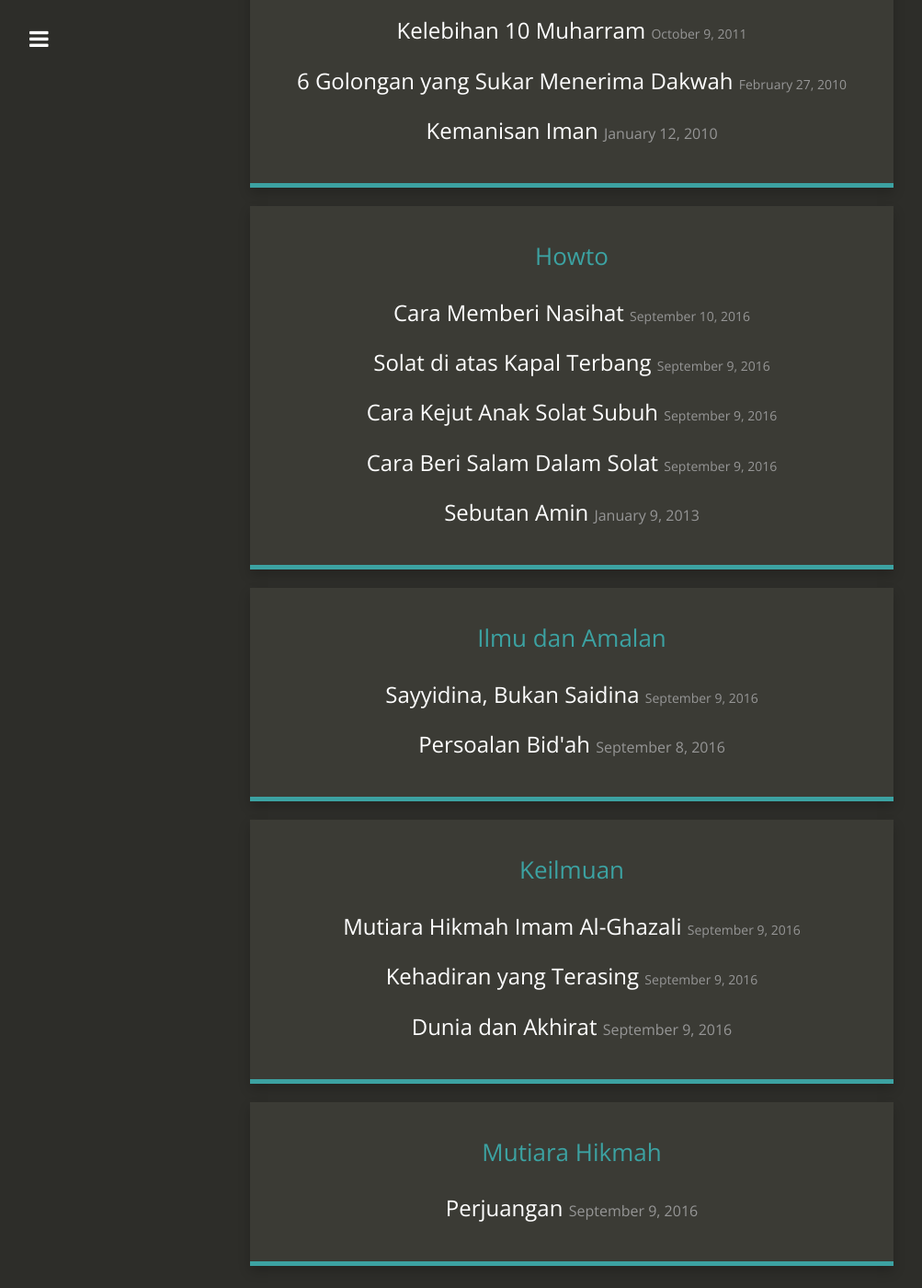
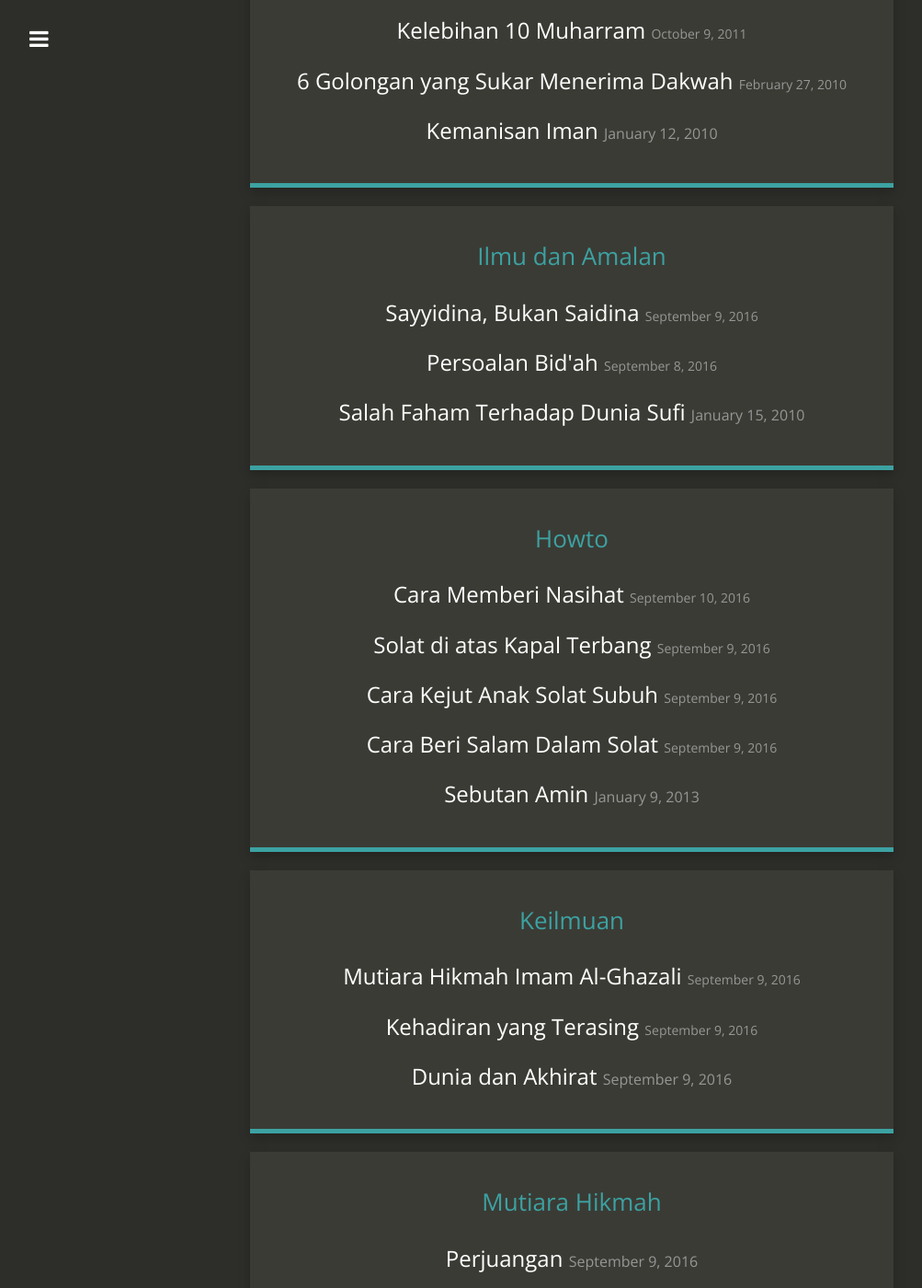
Before and after one commit to kedamaian/swsyafiq, a Jekyll site: the page built from posts-by-categories.html, in a window 1280 px wide and 1400 px high, scrolled down 2649 px. Shown: the whole window at 92% size, without its empty margins (18-1021 px from the left). Built offline with Jekyll 4.4.1, drawn with Linux system fonts in a browser that asks for light colours; nearby versions of some CDN libraries.

Commit message:
Updated 2010-01-15-salah-faham-terhadap-dunia-sufi.md

```diff
--- a/_posts/2010-01-15-salah-faham-terhadap-dunia-sufi.md
+++ b/_posts/2010-01-15-salah-faham-terhadap-dunia-sufi.md
@@ -1,3 +1,11 @@
+---
+layout: post
+published: true
+author: tehnoblequran
+title: ' Salah Faham Terhadap Dunia Sufi'
+categories:
+  - Ilmu dan Amalan
+---
 Sementara kaum yang anti Tarekat Sufi merasa telah bercermin dengan benar, padahal mereka tidak mengetahui jika cermin yang digunakan itu adalah cermin yang buram, retak, dan cara bercermin yang keliru. Ketika mereka menuding orang lain, sesusungguhnya mereka sedang menuding diri sendiri.
 
 Kata-kata yang muncul dari para Sufi sesungguhnya harus difahami menurut kesimpulan Bathiniyah dari kandung Al-Qur’an dan Sunnah. Misalnya ketika seseorang mempraktikkan Ihsan, “Seakan-akan engkau melihat Allah, dan jika tidak melihatNya, Allah melihatmu” pastilah menimbulkan pantulan cahaya Ubudiyah yang agung dengan sesuai dengan kondisi psikholohis rohani masing-masinghamba Allah. Pantulan cahaya Ilahi inilah yang tidak boleh difahami oleh orang yang tidak pernah mengalami perjalaan rohani keimanan dan keihsanan.
@@ -19,7 +27,7 @@ Tiba-tiba anda sudah merasa tenggelam?
 
 Mengenai akidah Sufi tentang Rasulullah, tentang para Wali, tentang Fir’aun dan Iblis, Syurga dan neraka, bahkan pengalaman-pengalaman para Sufi akan kita jawab secara bersambung di edisi berikutnya.
 
-Tuduhan terhadap Dunia Wali
+## Tuduhan terhadap Dunia Wali
 Mereka menuduh kaum Sufi, dengan suatu tundingan keliru. Diantara tundingan mereka yang kontra pada dunia Sufi, tentang Kewalian antara lain:
 1.    Sufi dituduh mengutamakan Wali daripada Nabi.
 2.    Para Wali dianggap sama dengan Allah dalam setiap sifatNya, bermula dari salah paham mereka mempersepsi tentang ragam dunia Wali dengan tugas-tugas rohani masing-masing, seakan-akan tugas itu menyamai tugas Allah.
@@ -27,7 +35,7 @@ Mereka menuduh kaum Sufi, dengan suatu tundingan keliru. Diantara tundingan mere
 
 Tiga tundingan itulah yang membuat orang salah paham terhadap dunia Sufi.
 
-JAWAPAN
+## Jawapan:
 Ummat Islam sepakat adanya para Auliya' atau kekasih-kekasih Allah. Bahkan mereka yang kontra terhadap dunia Tasawuf pun memiliki definisi khusus, menurut penafsiran rasmi mengenai para Wali ini, yang tentu saja berbeza jauh antara langit dan bumi dengan pemahaman kaum sufi.
 
 1.    Kaum Sufi tidak pernah menempatkan darjat para Wali lebih unggul dibanding para Nabi dan Rasul. Para Auliya adalah sebagai pewaris dan pemegang amanah Risalah setelah Nabi Muhammad SAW wafat. Sebagai Khalifah dan sekaligus juga sebagai pewaris Nubuwwah. Jika, muncul ungkapan-ungkapan kehebatan para Auliya dalam kitab-kitab Tasawuf, sama sekali tidak ada satu pun kata atau isyarat yang menunjukkan keunggulan maqam Auliya' dibanding maqam Anbiya dan Rasul. Semata hanya ingin memperkenalkan jika para Auliya' diberi karomah (hal-hal yang di luar nalar akal rasional) oleh Allah swt, apalagi para Anbiya dan Mursalin.
```
